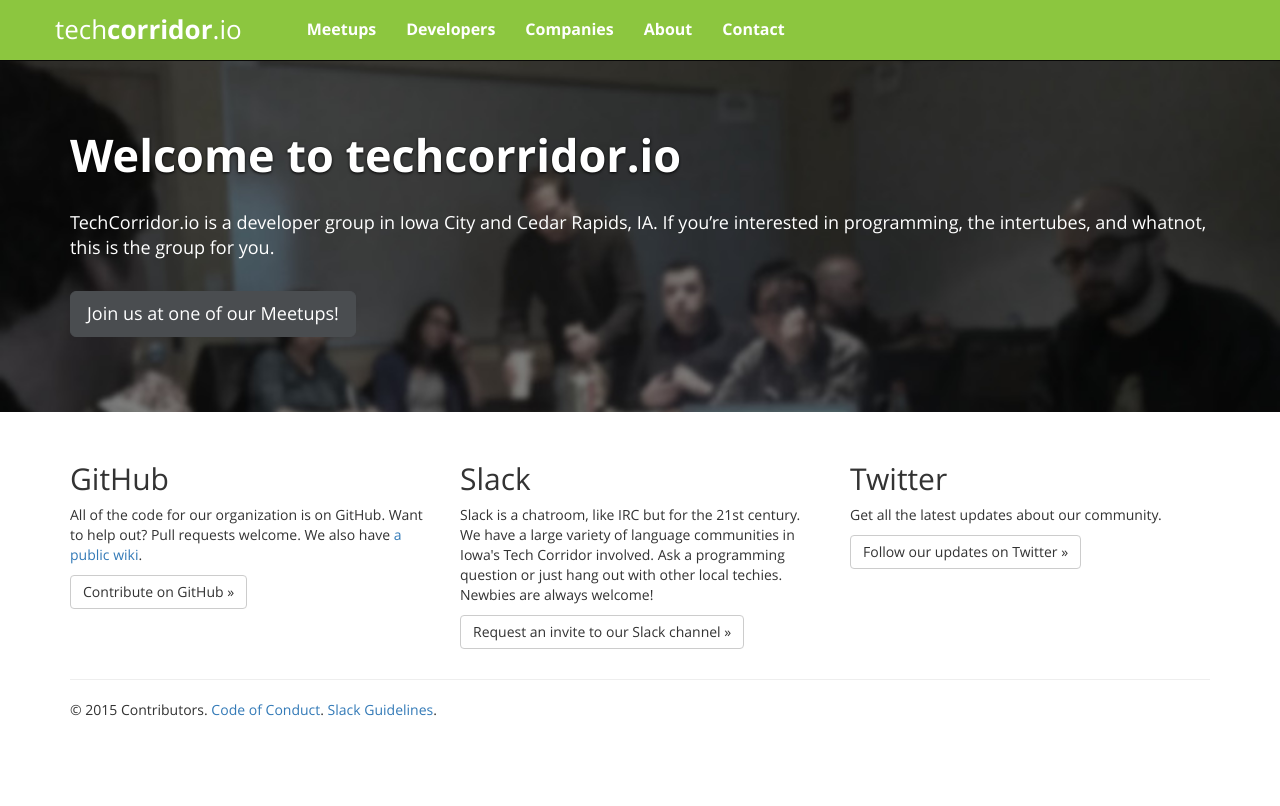
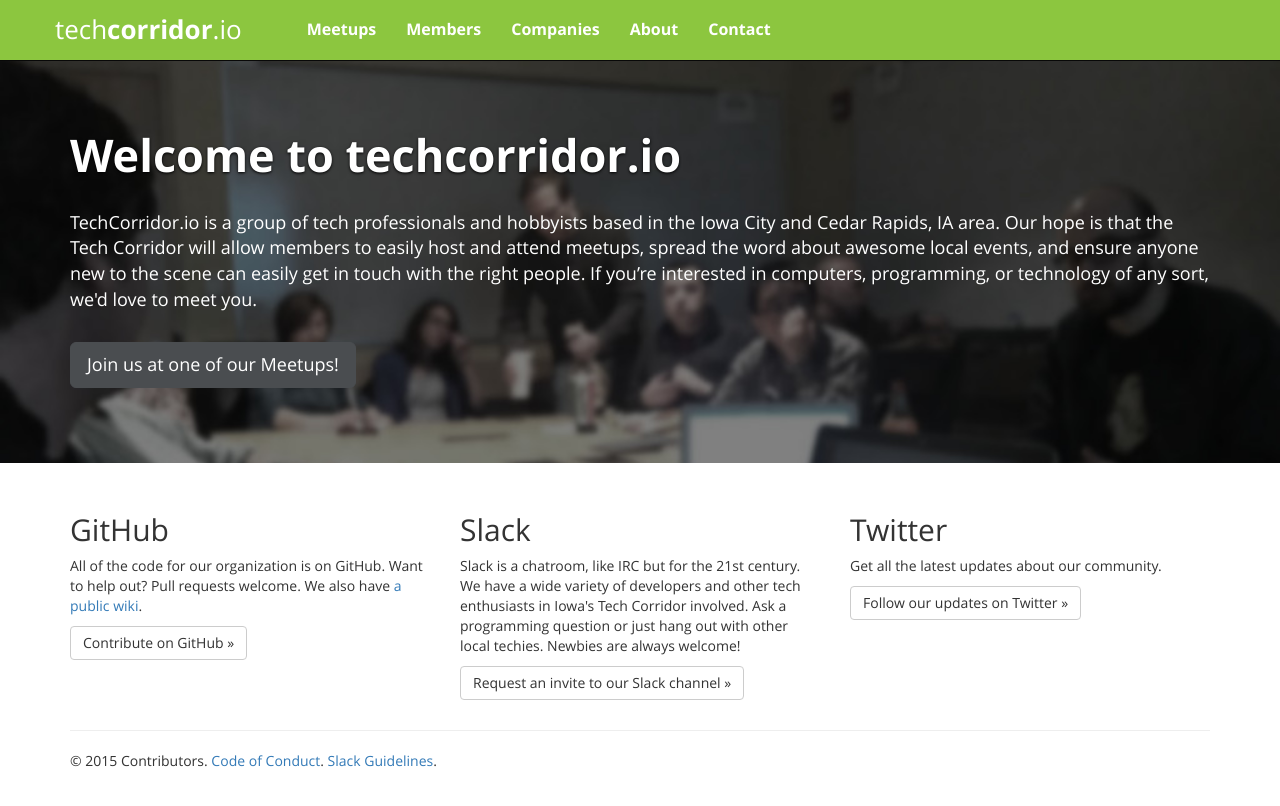
Before and after one commit to techcorridorio/techcorridorio.github.io, a Jekyll site: the page built from index.html, in a window 1280 px wide. Shown: the top 806 px of the page. Built offline with Jekyll 4.4.1, drawn with Linux system fonts in a browser that asks for light colours; nearby versions of some CDN libraries.

Commit message:
Front page and layout edits
Rephrased front page blurb to encompass a more general tech crowd than
specific to developers. Made a number of layout edits to downplay the
word "developer"

```diff
--- a/_layouts/default.html
+++ b/_layouts/default.html
@@ -6,9 +6,9 @@
     <head>
         <meta charset="utf-8">
         <meta http-equiv="X-UA-Compatible" content="IE=edge,chrome=1">
-        <title>techcorridor.io — the developer group for Iowa's Creative Corridor</title>
-        <meta name="description" content="Developer group in Iowa's Creative Corridor.  We organize events about computer programming. ">
-        <meta name="keywords" content="iowa city, cedar rapids, developer, programming">
+        <title>techcorridor.io — a group of tech professionals and hobbyists from Iowa's Creative Corridor</title>
+        <meta name="description" content="Tech professional and hobbyist group in Iowa's Creative Corridor.  We organize events about computer programming and other technology. ">
+        <meta name="keywords" content="iowa city, cedar rapids, developer, programming, computers, technology">
         <meta name="author" content="TechCorridor.io">
         <meta name="viewport" content="width=device-width, initial-scale=1">
         <link rel="apple-touch-icon" href="apple-touch-icon.png">
@@ -43,7 +43,7 @@
                 <div id="navbar" class="navbar-collapse collapse">
                     <ul class="nav navbar-nav">
                         <li><a href="meetups.html">Meetups</a></li>
-                        <li><a href="developers.html">Developers</a></li>
+                        <li><a href="developers.html">Members</a></li>
                         <li><a href="companies.html">Companies</a></li>
                         <li><a href="about.html">About</a></li>
                         <li><a href="contact.html">Contact</a></li>
--- a/index.html
+++ b/index.html
@@ -4,7 +4,7 @@
 <div class="jumbotron" style="background-image: url('img/bg.jpg');">
     <div class="container">
         <h1>Welcome to techcorridor.io</h1>
-        <p>TechCorridor.io is a developer group in Iowa City and Cedar Rapids, IA. If you’re interested in programming, the intertubes, and whatnot, this is the group for you.</p>
+        <p>TechCorridor.io is a group of tech professionals and hobbyists based in the Iowa City and Cedar Rapids, IA area. Our hope is that the Tech Corridor will allow members to easily host and attend meetups, spread the word about awesome local events, and ensure anyone new to the scene can easily get in touch with the right people. If you’re interested in computers, programming, or technology of any sort, we'd love to meet you.</p>
         <p><a class="btn btn-primary btn-lg" href="http://www.meetup.com/techcorridorio" role="button">Join us at one of our Meetups!</a></p>
     </div>
 </div>
@@ -18,7 +18,7 @@
         </div>
         <div class="col-md-4">
             <h2>Slack</h2>
-            <p>Slack is a chatroom, like IRC but for the 21st century.  We have a large variety of language communities in Iowa's Tech Corridor involved.  Ask a programming question or just hang out with other local techies.  Newbies are always welcome!</p>
+            <p>Slack is a chatroom, like IRC but for the 21st century.  We have a wide variety of developers and other tech enthusiasts in Iowa's Tech Corridor involved.  Ask a programming question or just hang out with other local techies.  Newbies are always welcome!</p>
             <p><a class="btn btn-default" href="https://techcorridorio-slackin.herokuapp.com/" role="button">Request an invite to our Slack channel &raquo;</a></p>
         </div>
         <div class="col-md-4">
```
